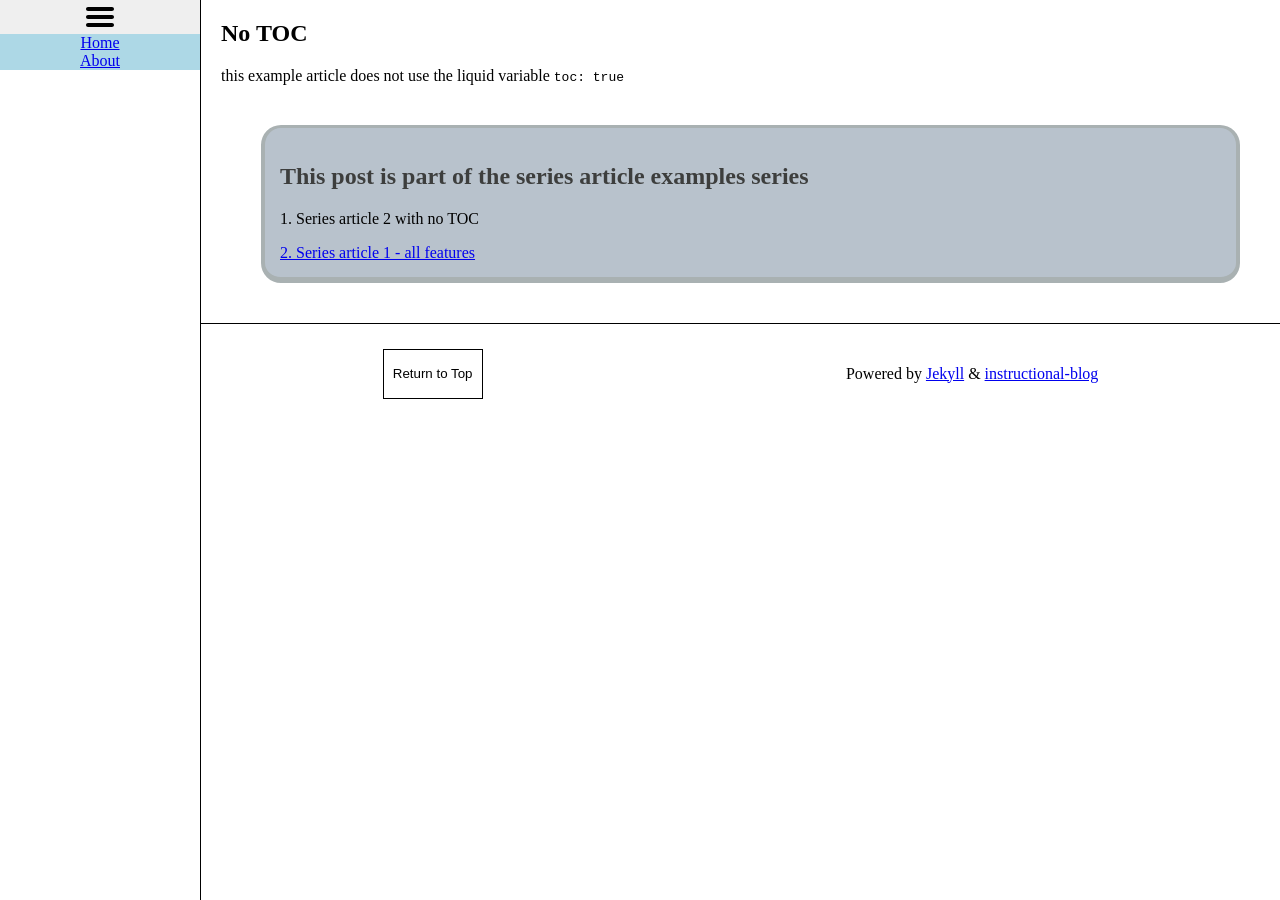
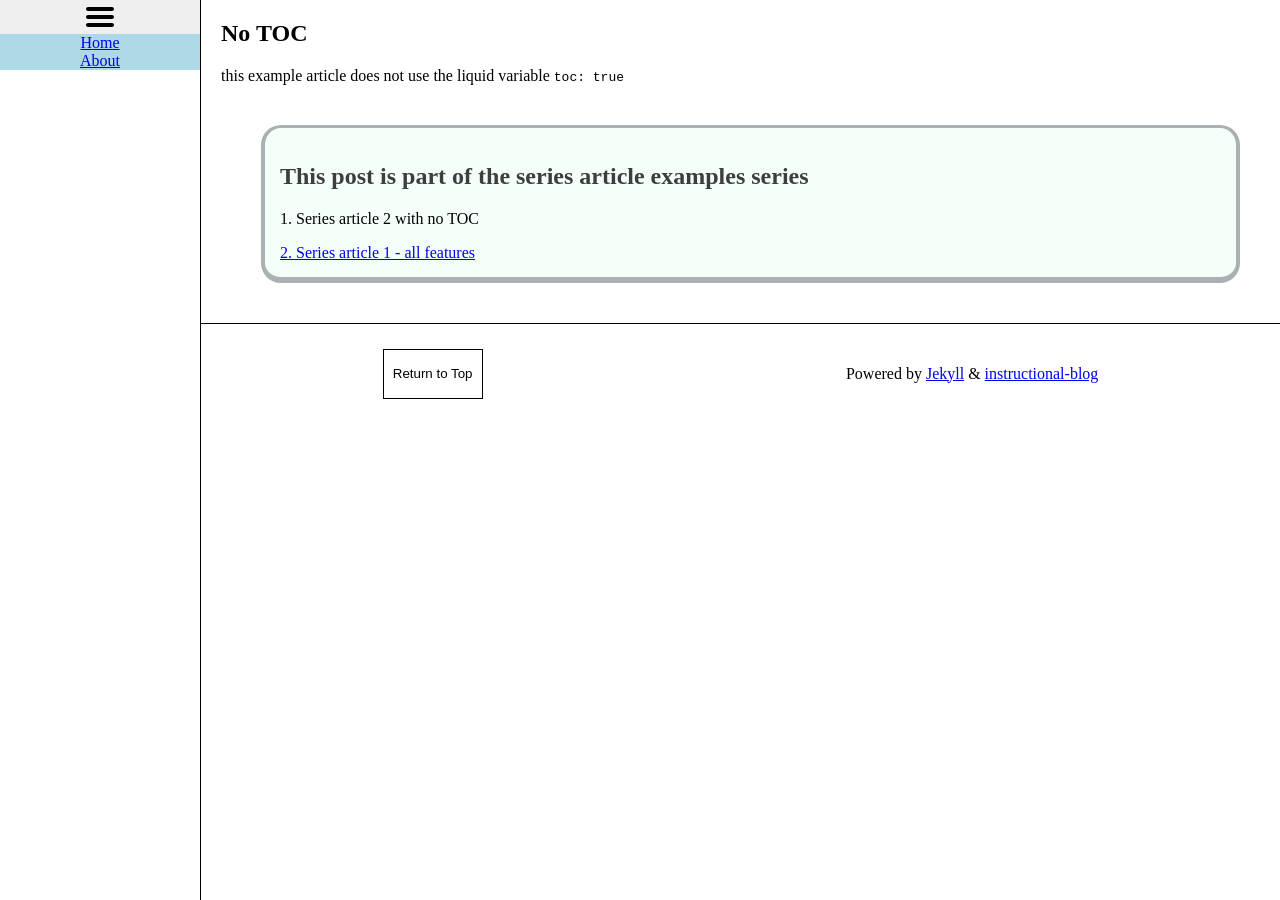
Before and after one commit to scshafe/instructional-blog, a Jekyll site: the page built from _posts/2025-4-12-series2.md, in a window 1280 px wide. Built offline with Jekyll 4.4.1, drawn with Linux system fonts in a browser that asks for light colours.

Commit message:
changed the series styling

```diff
--- a/_sass/series.scss
+++ b/_sass/series.scss
@@ -10,7 +10,7 @@
     display: block;
     margin: auto;
     max-width: $site-max-width;
-    background-color: $series-background;
+    background-color: mintcream;
     margin: 40px;
     padding: 15px;
     border-color: $border-color;
```
